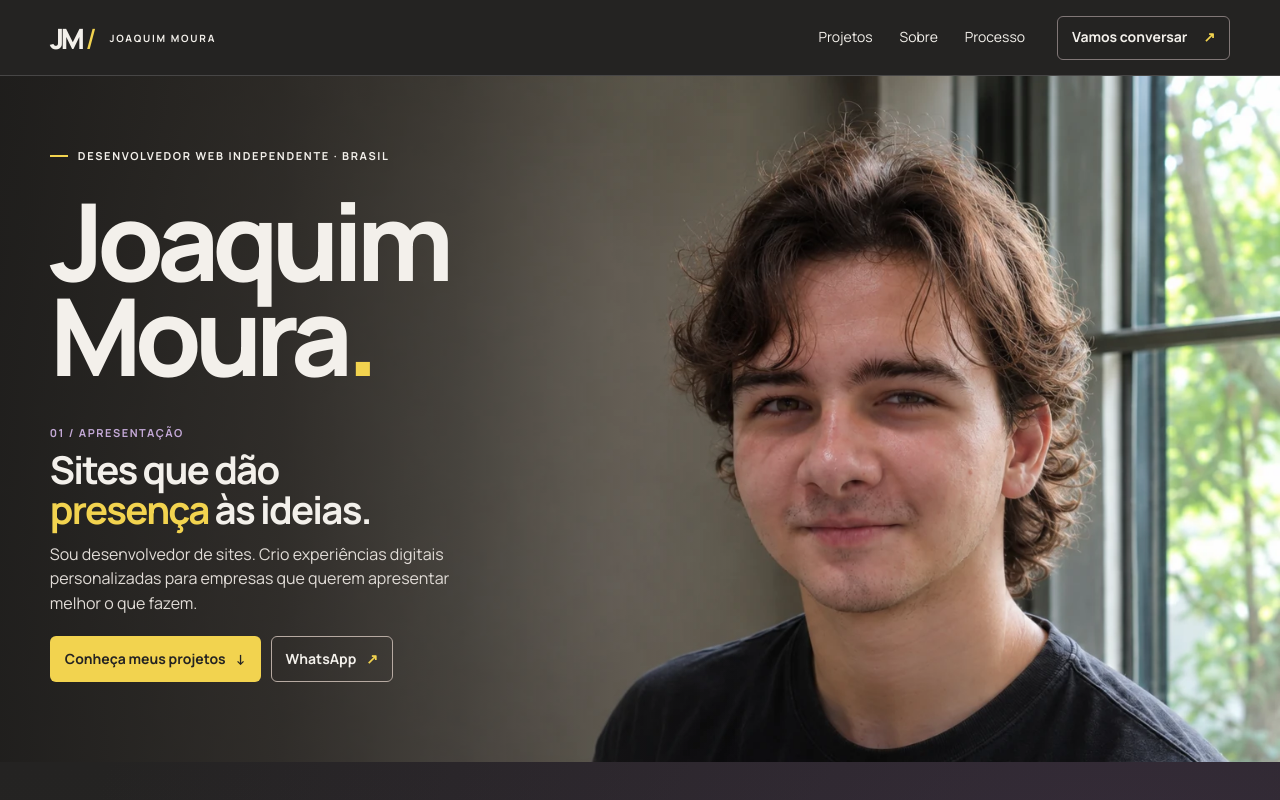
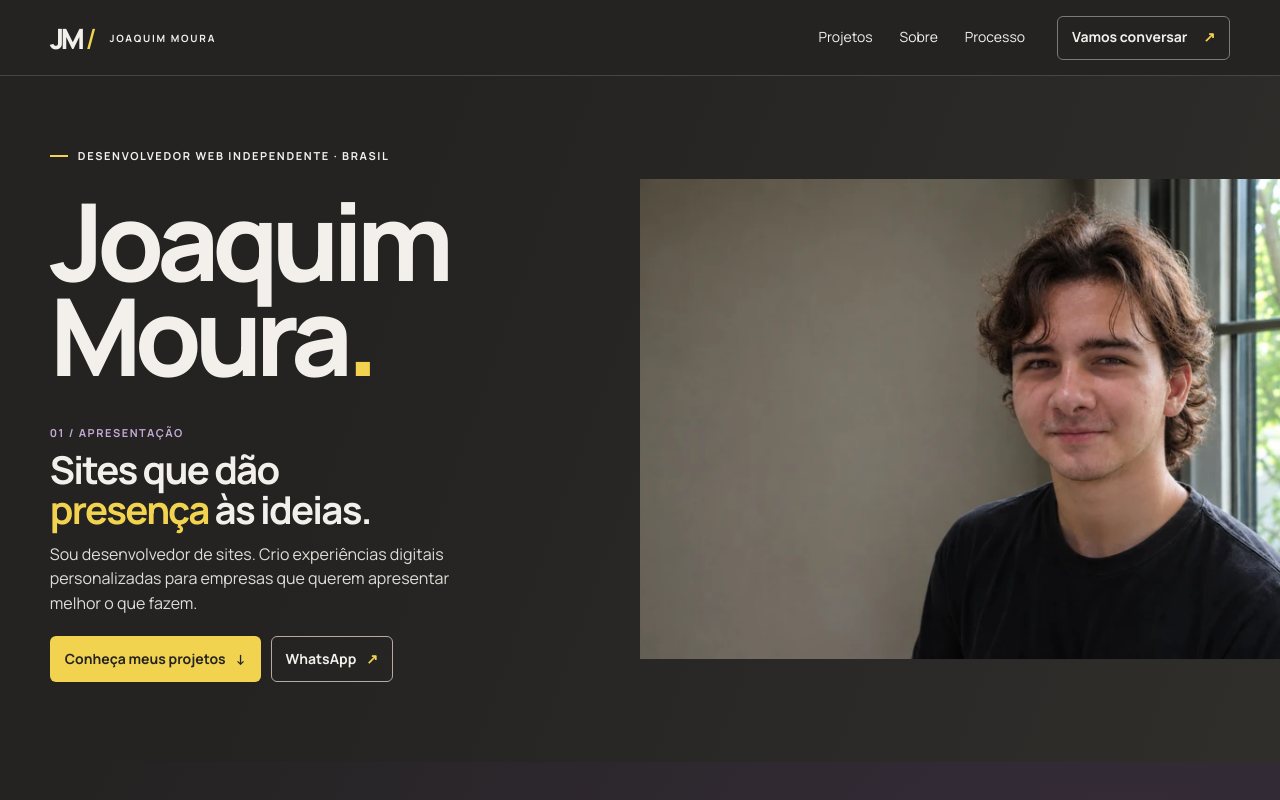
Before and after one commit to KIM-SITES/JoaquimGSM, an Astro site: page / in a window 1280 px wide. Shown: the top 800 px of the page. Built offline with nearby package versions, Linux system fonts and the light colour scheme; Astro itself is replaced by a stand-in of ours.

Commit message:
style: ajusta imagem do hero

```diff
--- a/src/components/Hero.astro
+++ b/src/components/Hero.astro
@@ -106,28 +106,22 @@ import { whatsapp } from '../data/contato';
   @media (width > 900px) {
     .hero {
       display: grid;
+      grid-template-columns: repeat(2, minmax(0, 1fr));
       align-items: start;
-      min-height: max(clamp(36.875rem, 52vw, 49.375rem), 43.5vw);
-      background: #302e2b;
-      isolation: isolate;
-    }
-
-    .hero::before {
-      position: absolute;
-      z-index: 1;
-      inset: 0;
-      background: linear-gradient(90deg, #1c1b1af0, #242220d9 22%, #2826249e 36%, #28262438 48%, transparent 58%);
-      pointer-events: none;
-      content: '';
+      min-height: max(clamp(36.875rem, 52vw, 49.375rem), min(43.5vw, 52.25rem));
+      background: linear-gradient(110deg, var(--grafite) 30%, #302e2b);
     }
 
     .hero-conteudo {
-      z-index: 2;
+      grid-area: 1 / 1;
+      width: auto;
+      margin-inline: 0;
       padding-block: clamp(4.5rem, 4.85vw, 6rem) 5rem;
+      padding-inline: max(var(--margem), (100vw - var(--largura)) / 2) 1rem;
     }
 
     .apresentacao {
-      max-width: min(48%, 38rem);
+      max-width: 38rem;
     }
 
     .identificacao {
--- a/src/components/Portrait.astro
+++ b/src/components/Portrait.astro
@@ -18,11 +18,13 @@ import { retrato } from '../data/retrato';
 
   @media (width > 900px) {
     .retrato {
-      position: absolute;
-      inset: 0;
-      height: 100%;
+      grid-area: 1 / 2;
+      align-self: center;
+      justify-self: end;
+      width: min(100%, 64rem);
+      aspect-ratio: 4 / 3;
       object-fit: cover;
-      object-position: center top;
+      object-position: center;
     }
   }
 </style>
--- a/src/data/retrato.ts
+++ b/src/data/retrato.ts
@@ -5,7 +5,7 @@ import foto1536 from '../assets/retrato-1536.webp';
 export const retrato = {
   src: foto1200.src,
   srcset: [foto768, foto1200, foto1536].map(({ src, width }) => src + ' ' + width + 'w').join(', '),
-  sizes: '100vw',
+  sizes: '(width > 900px) min(50vw, 64rem), 100vw',
   width: foto1536.width,
   height: foto1536.height,
 };
```
Also changed, not shown: scripts/qa/responsividade.test.mjs (+9 -2 lines).
